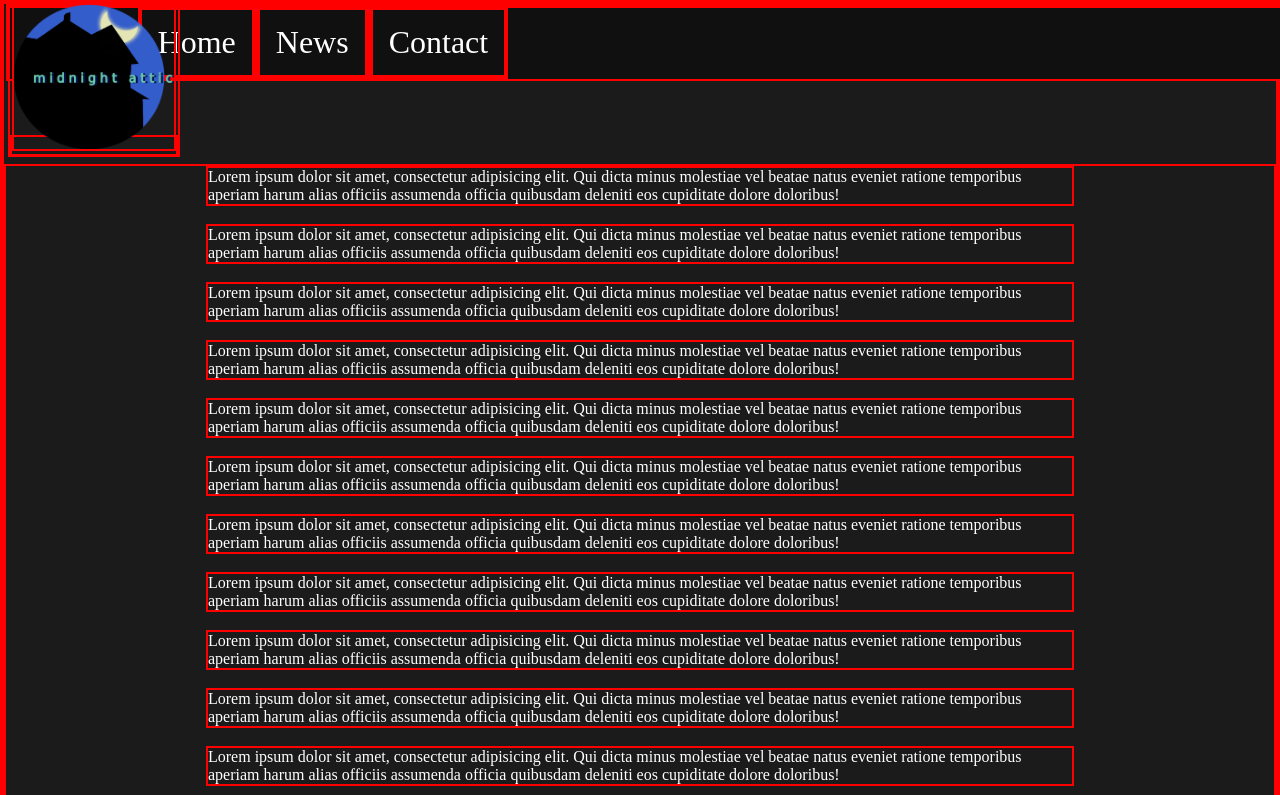
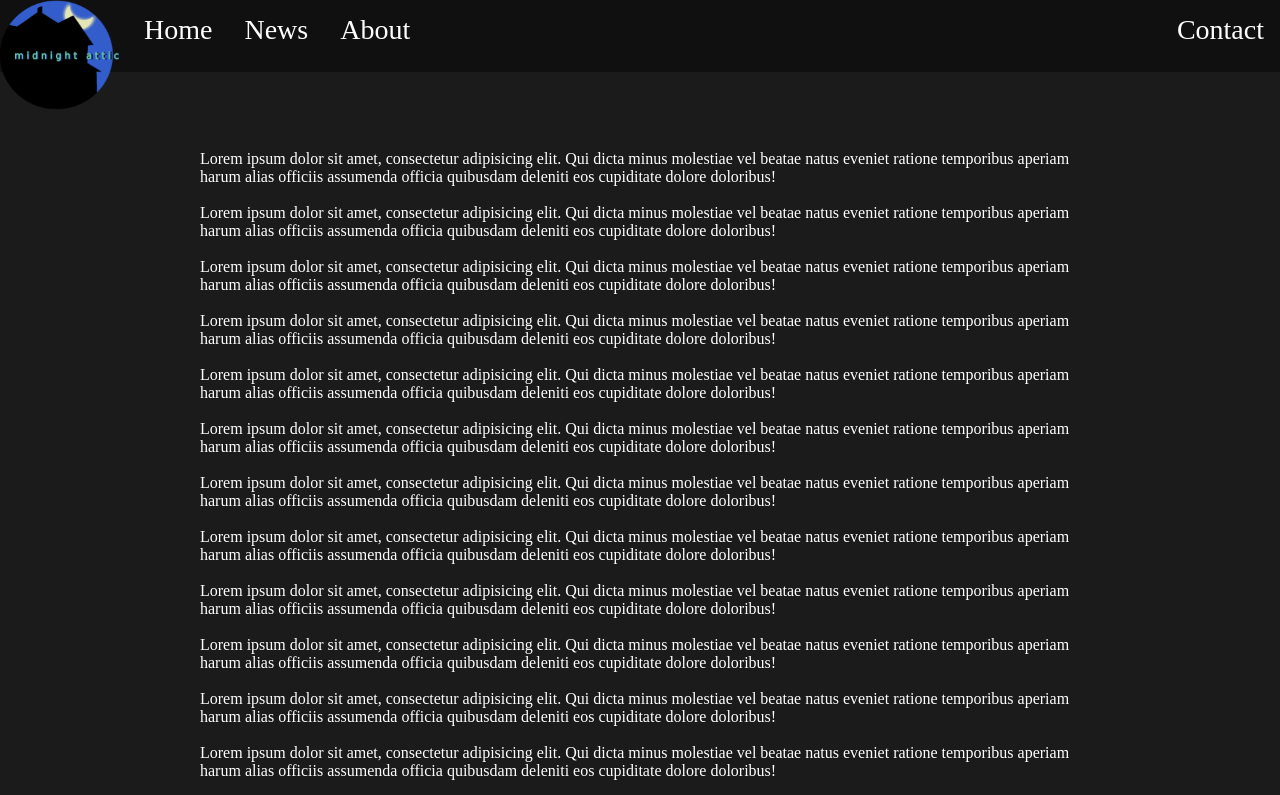
Before and after one commit to vwss8495/vwss8495.github.io, a plain HTML site: page pxs32498qrs21ja.html in a window 1280 px wide. Shown: the top 795 px of the page. Drawn offline with Linux system fonts and the light colour scheme.

Commit message:
css html changes

```diff
--- a/jgs1248snhsyj12usj.css
+++ b/jgs1248snhsyj12usj.css
@@ -2,12 +2,26 @@
   margin: 0;
   padding: 0;
   outline: none;
-  font-size: 16px;
-  border:  2px solid red;
 }
 
 body {
   background-color: #1B1B1B;
+}
+
+.navbar {
+  font-size: 28px;
+  font: "Roboto", "sans-serif";
+}
+
+.navbar ul {
+  list-style-type: none;
+  overflow: hidden;
+  background-color: #101010;
+  position: fixed;
+  top: 0;
+  height: 9%;
+  width: 100%;
+  z-index: 2;
 }
 
 #logo {
@@ -16,49 +30,32 @@ body {
   z-index: 1;
 }
 
-#logo img {
-  width: 10rem;
-  height: auto;
-}
-
-.navbar {
-  position: fixed;
-  top: 0;
-}
-
-.navbar ul {
-  list-style-type: none;
-  overflow: hidden;
-  background-color: #101010;
-  position: fixed;
-  height: auto;
-  width: 100%;
-}
-
 .navbar li {
   float: left;
   position: relative;
   left: 10%;
 }
 
-.navbutton li a{
-  font-size: 2rem;
+.navbar li a, li2 a{
   display: block;
   color: white;
   text-align: center;
-  padding: 0.875rem 1rem;
+  padding: 14px 16px;
   text-decoration: none;
 }
 
-.navbutton li a:hover {
+.navbar li a:hover, li2 a:hover {
   background-color: #44A9C6;
+}
+
+.navbar li2 {
+  float: right;
 }
 
 .textarea {
   position: relative;
-  top: 10rem;
+  top: 150px;
 }
-
 .textarea p {
   text-align: left;
   color: white;
--- a/pxs32498qrs21ja.html
+++ b/pxs32498qrs21ja.html
@@ -6,19 +6,19 @@
 <html lang="en-US">
   <head>
     <title>midnight attic - Home</title>
+    <link ="stylesheet" href="//maxcdn.bootstrapcdn.com/bootstrap/3.3.1/css/boostrap.min.css"/>
     <link href="jgs1248snhsyj12usj.css" type="text/css" rel="stylesheet">
   </head>
   <body>
     <div class="navbar">
       <ul>
         <div id="logo">
-          <a href="pxs32498qrs21ja.html"><img src="images/mhslog.png" alt="Logo"/></a>
+          <a href="pxs32498qrs21ja.html"><img src="images/mhslog.png" width="120" height="auto" alt="Logo"/></a>
         </div> <!-- close logo -->
-        <div class="navbutton">
-          <li><a href="pxs32498qrs21ja.html">Home</a></li>
-          <li><a href="news.html">News</a></li>
-          <li><a href="contact.html">Contact</a></li>
-        </div> <!-- close navbuttons -->
+        <li><a href="pxs32498qrs21ja.html">Home</a></li>
+        <li><a href="news.html">News</a></li>
+        <li><a href="about.html">About</a></li>
+        <li2><a href="contact.html">Contact</a><li2>
       </ul>
     </div> <!-- close navbar -->
     <!-- text here -->
```
